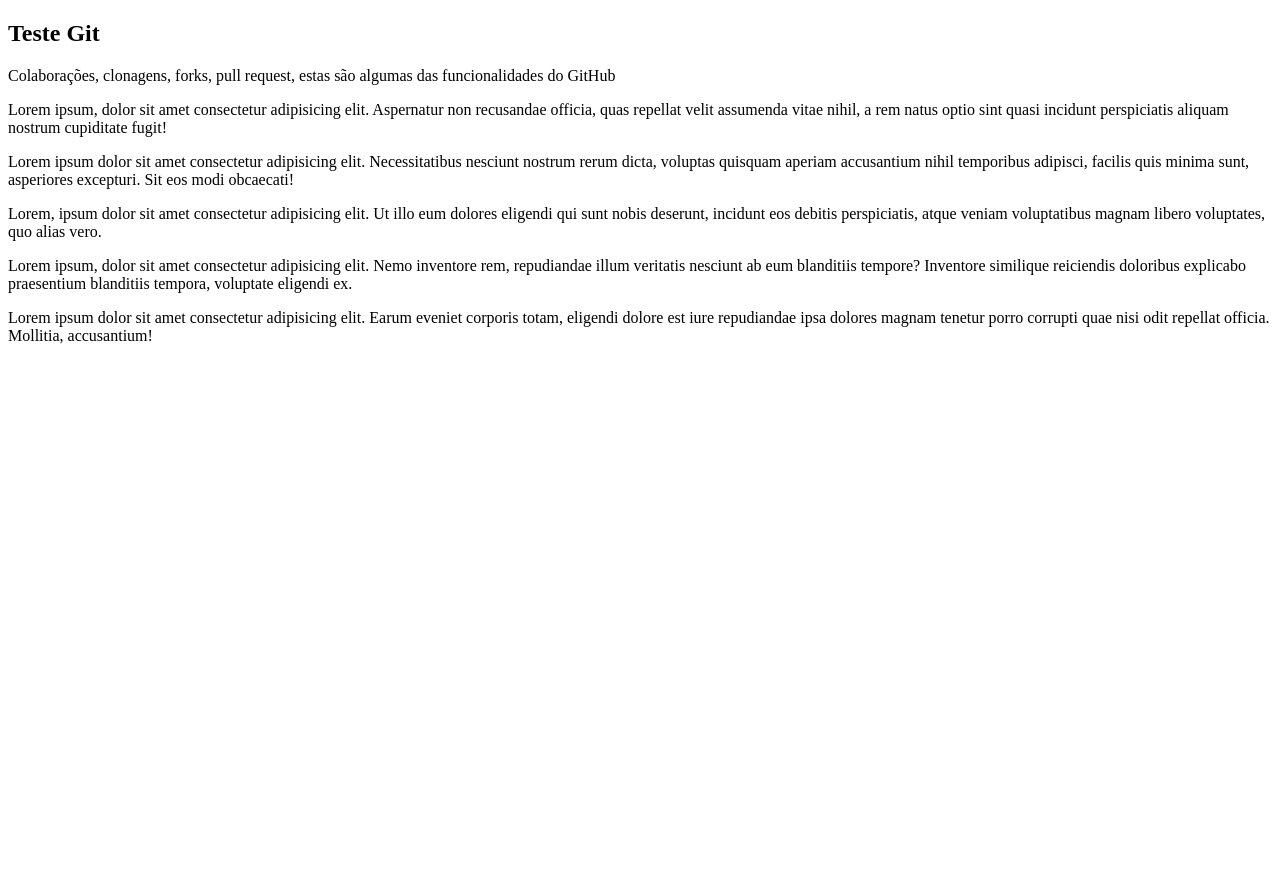
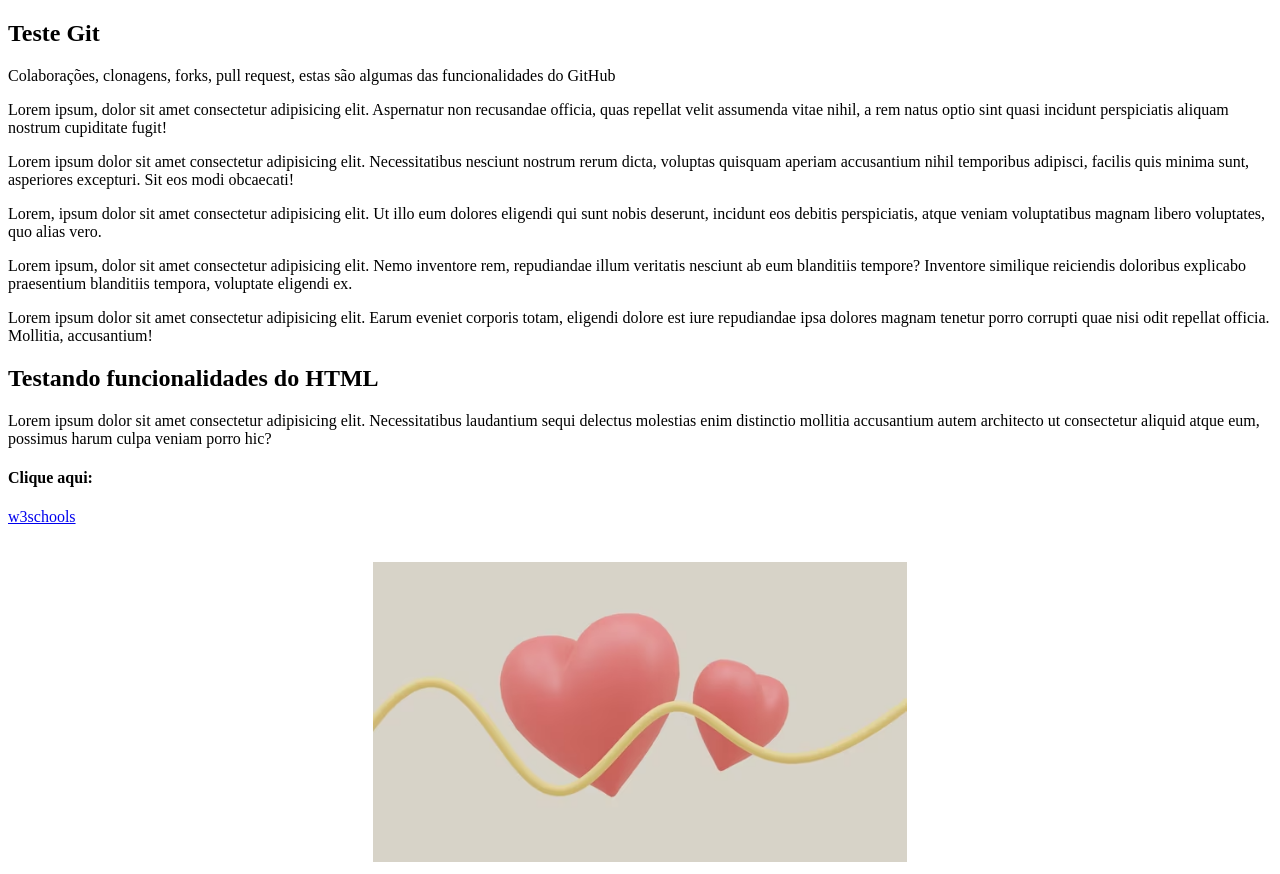
Before and after one commit to scop01/colab-teste-git, a plain HTML site: page index.html in a window 1280 px wide. Before the commit the page ends 800 px from the top, so only its background shows below. Drawn offline with Linux system fonts and the light colour scheme.

Commit message:
imagem adicionada

```diff
--- a/index.html
+++ b/index.html
@@ -14,5 +14,17 @@
     <p>Lorem, ipsum dolor sit amet consectetur adipisicing elit. Ut illo eum dolores eligendi qui sunt nobis deserunt, incidunt eos debitis perspiciatis, atque veniam voluptatibus magnam libero voluptates, quo alias vero.</p>
     <p>Lorem ipsum, dolor sit amet consectetur adipisicing elit. Nemo inventore rem, repudiandae illum veritatis nesciunt ab eum blanditiis tempore? Inventore similique reiciendis doloribus explicabo praesentium blanditiis tempora, voluptate eligendi ex.</p>
     <p>Lorem ipsum dolor sit amet consectetur adipisicing elit. Earum eveniet corporis totam, eligendi dolore est iure repudiandae ipsa dolores magnam tenetur porro corrupti quae nisi odit repellat officia. Mollitia, accusantium!</p>
+
+    <h2>Testando funcionalidades do HTML</h2>
+    <p>Lorem ipsum dolor sit amet consectetur adipisicing elit. Necessitatibus laudantium sequi delectus molestias enim distinctio mollitia accusantium autem architecto ut consectetur aliquid atque eum, possimus harum culpa veniam porro hic?</p>
+    <h4>Clique aqui:</h4>
+    <a href="https://www.w3schools.com/html/html_attributes.asp">w3schools</a>
+    <br>
+    <br>
+    <br>
+    <center>
+    <img src="img/img.png" height="300">
+    </center>
+
 </body>
 </html>
```
Also changed, not shown: img/img.png (added).
